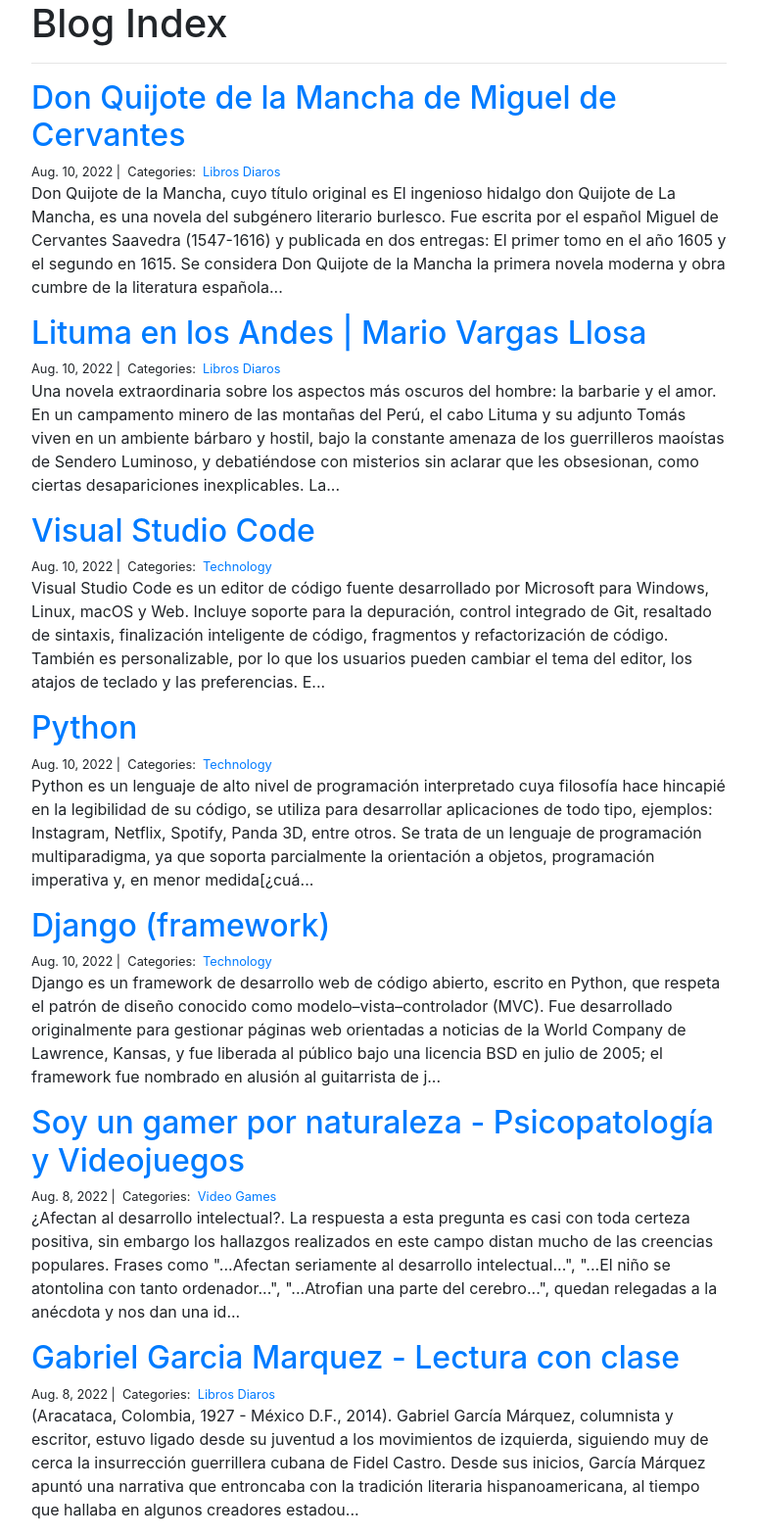
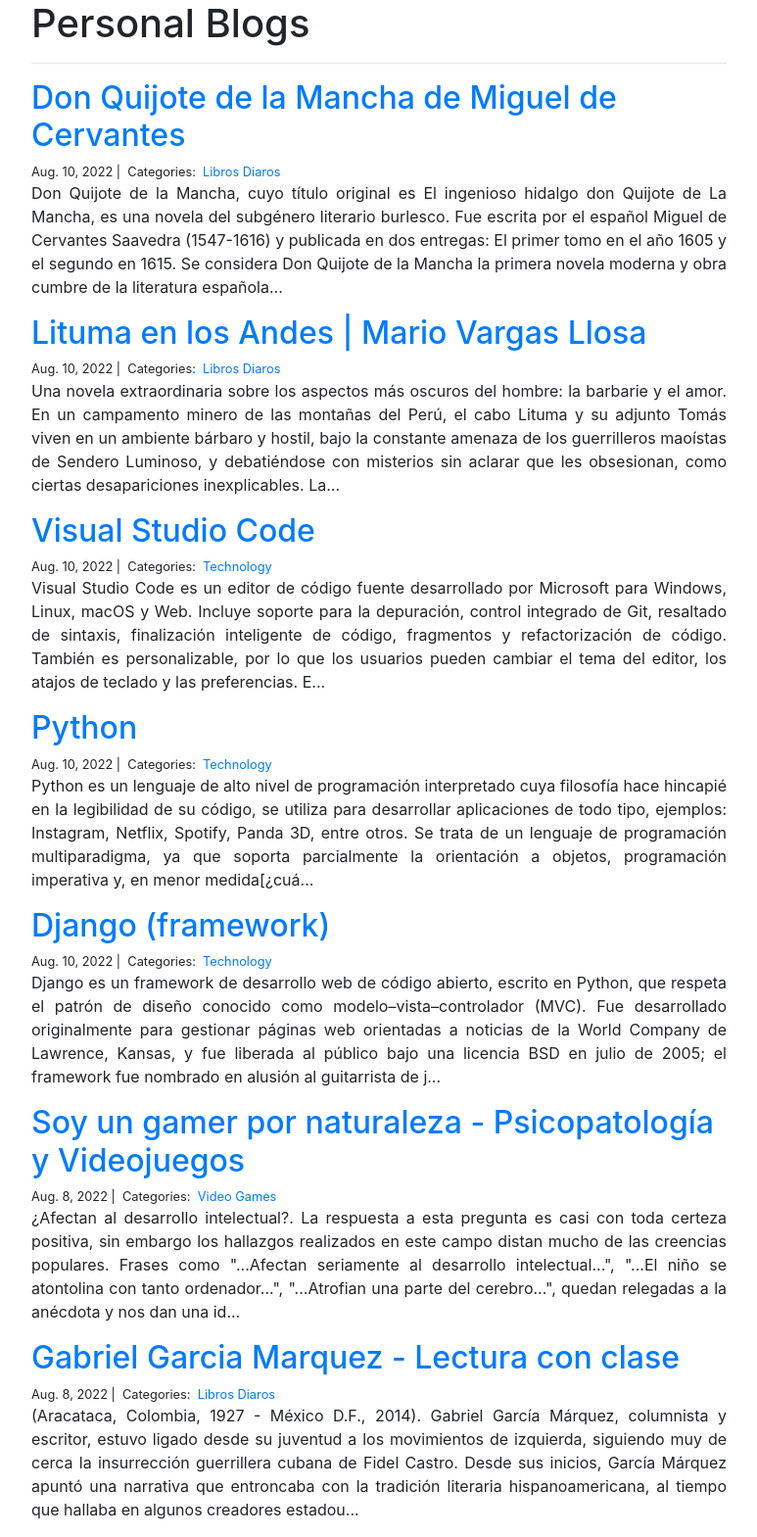
Before and after one commit to MiguelRomanR/Entrega1Roman, a Django app: page /blog/ in a window 1280 px wide. Shown: the part 56-1625 px from the top of the page at 98% size, without its empty margins (253-1026 px from the left). Run offline with Django 4.2, Linux system fonts and the light colour scheme; data comes from the database, SQL or seed files in the repository; both versions use the stored data as it was after the commit; some libraries are stand-ins or nearby versions.

Commit message:
se agregan los blogs

```diff
--- a/my_portfolio/templates/blog_category.html
+++ b/my_portfolio/templates/blog_category.html
@@ -20,7 +20,7 @@
             {% endfor %}
 
         </small>
-        <p>{{ post.body | slice:":400" }}...</p>
+        <p style="text-align:justify;">{{ post.body | slice:":400" }}...</p>
 
     {% endfor %}
 </div>
--- a/my_portfolio/templates/blog_detail.html
+++ b/my_portfolio/templates/blog_detail.html
@@ -15,10 +15,14 @@
 
         {% endfor %}
     </small>
+
     <p>{{ post.body | linebreaks }}</p>
+
     <h3>Leave a comment:</h3>
+
     <form action="/blog/{{ post.pk }}/" method="post">
         {% csrf_token %}
+
         <div class="form-group">
             {{ form.author }}
         </div>
--- a/my_portfolio/templates/blog_index.html
+++ b/my_portfolio/templates/blog_index.html
@@ -2,7 +2,7 @@
 
 {% block page_content %}
 <div class="col-md-8 offset-md-2">
-    <h1>Blog Index</h1>
+    <h1>Personal Blogs</h1>
     <hr>
 
     {% for post in posts %}
@@ -19,7 +19,8 @@
 
         {% endfor %}
     </small>
-    <p>{{ post.body | slice:":400" }}...</p>
+
+    <p style="text-align:justify;">{{ post.body | slice:":400" }}...</p>
 
     {% endfor %}
 </div>
```
Also changed, not shown: my_portfolio/db.sqlite3.
